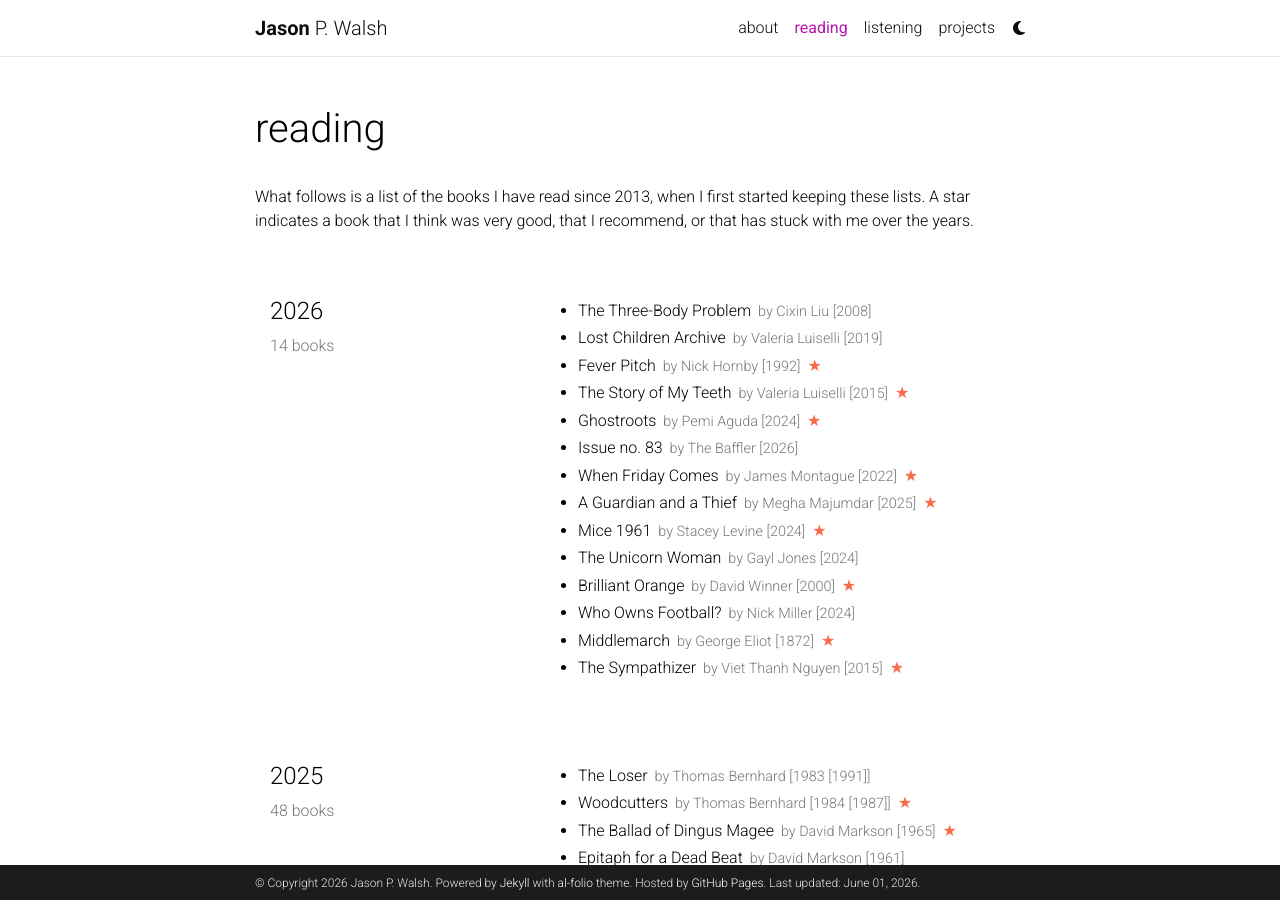
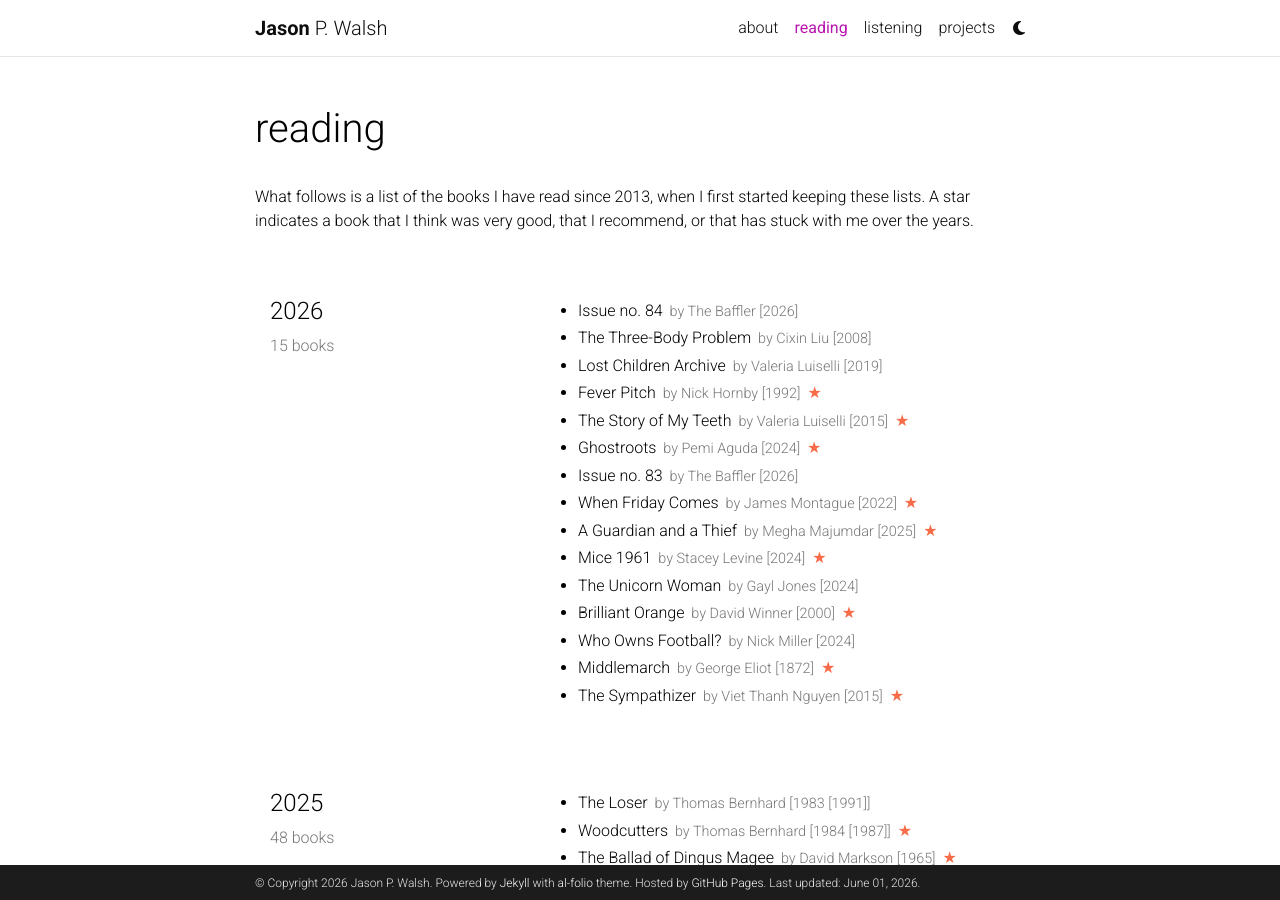
Before and after one commit to jwals23/jwals23.github.io, a Jekyll site: the page built from _pages/reading.md, in a window 1280 px wide and 900 px high. Built offline with Jekyll 4.4.1, drawn with Linux system fonts in a browser that asks for light colours; comment, search, counter and statistics services are not loaded; a style sheet for code colours, icons or effects is not loaded.

Commit message:
Update reading.yml

```diff
--- a/_data/reading.yml
+++ b/_data/reading.yml
@@ -1,6 +1,10 @@
 list:
   - year: "2026"
     books:
+      - title: Issue no. 84
+        author: The Baffler
+        year: 2026
+
       - title: The Three-Body Problem
         author: Cixin Liu
         year: 2008
```
